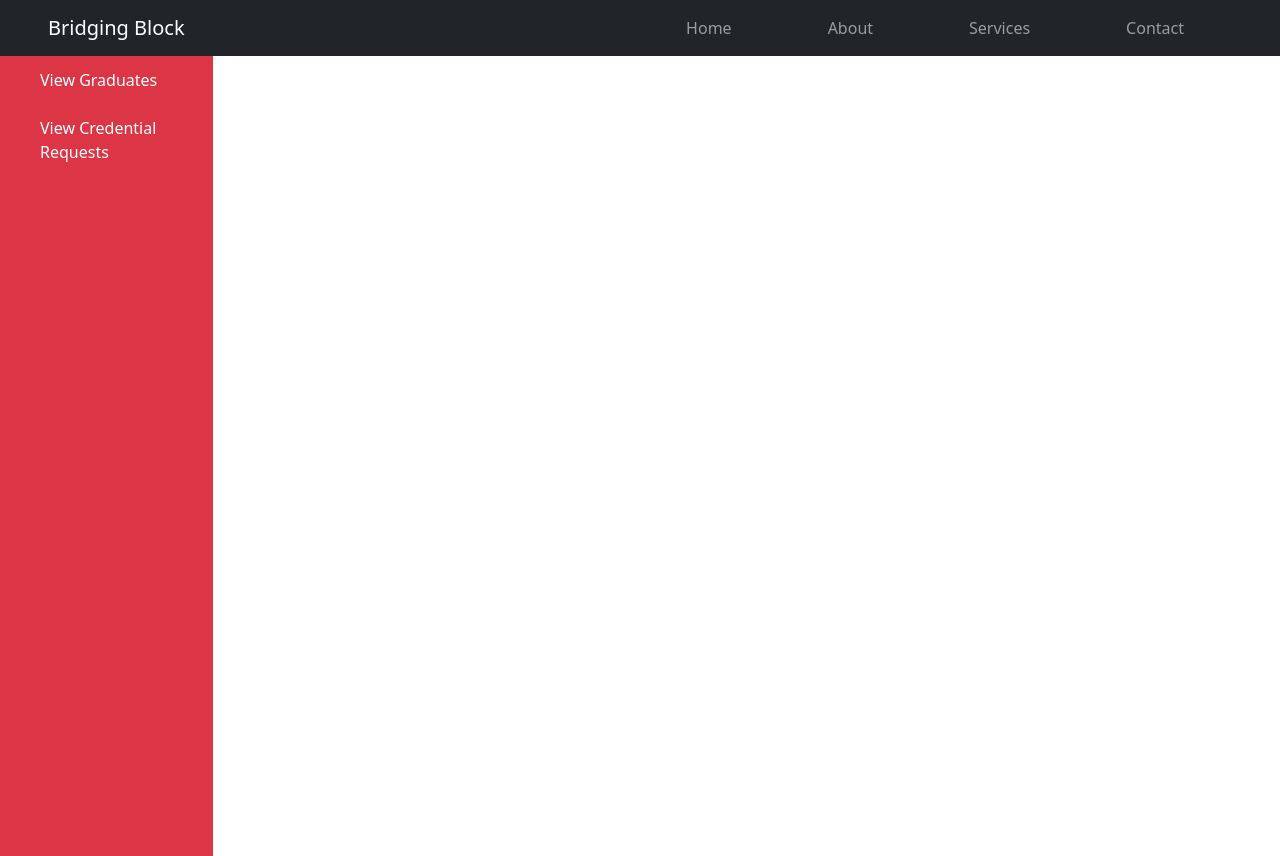
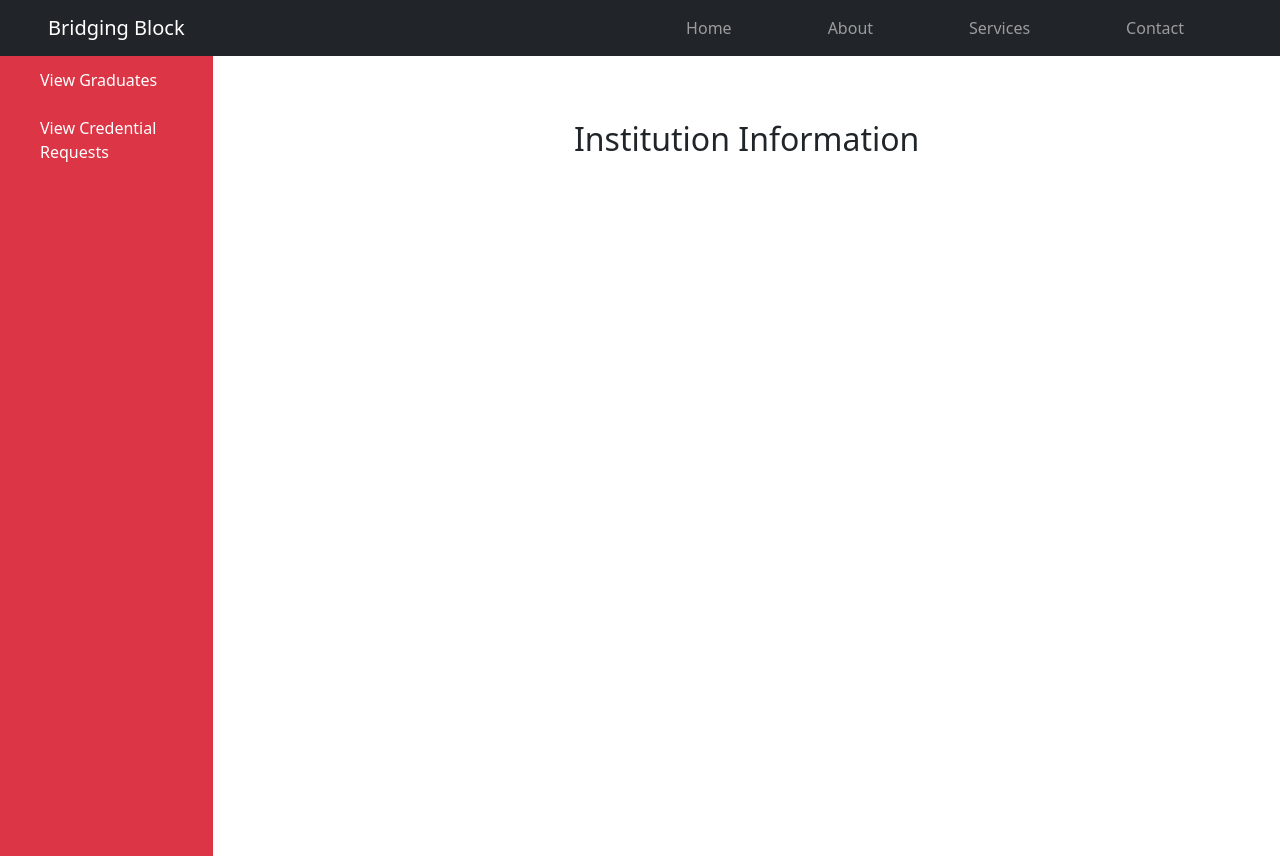
Before and after one commit to Kobani-FM/bridging-block, a React (Create React App) app in the folder src/frontend/: page /ins-meta-wallet/ins-profile in a window 1280 px wide. Built offline with nearby package versions, Linux system fonts and the light colour scheme.

Commit message:
added institution profile to check the status

```diff
--- a/src/frontend/src/components/instituation/Institution.js
+++ b/src/frontend/src/components/instituation/Institution.js
@@ -1,11 +1,23 @@
 
 import '../TableView.css';
 import NavigationInsitution from '../navbar/NavbarInstitution';
+import InstitutionProfile from "./InstitutionProfile";
+import React from "react";
 
 function Institution() {
 
  	return (
-		 <NavigationInsitution/>
+		<div>
+			<div className="container-fluid">
+				<div className="row flex-nowrap">
+					<NavigationInsitution/>
+					<div className="col py-3">
+						<InstitutionProfile/>
+		 			</div>
+				</div>
+			</div>
+		</div>
+
   	)
 }
 
--- /dev/null
+++ b/src/frontend/src/components/instituation/InstitutionProfile.js
@@ -0,0 +1,57 @@
+import React, { useState, useEffect } from 'react';
+import SmartContractInteraction from '../contract/SmartContractInteraction';
+import { Card, Container, Row, Col } from 'react-bootstrap';
+import { contractAddress } from "../../constant/config"
+import ContractABI from '../../constant/ContractABI.json';
+import Web3 from 'web3';
+function GetInstitutionInfo() {
+    const [institutionInfo, setInstitutionInfo] = useState(null);
+    const [account, setAccount] = useState(null);
+
+    useEffect(() => {
+        if (window.ethereum) {
+            const web3 = new Web3(window.ethereum);
+            web3.eth.getAccounts().then(accounts => {
+                if (accounts.length > 0) {
+                    setAccount(accounts[0]);
+                    const contractInstance = SmartContractInteraction.getContractInstance(contractAddress, ContractABI);
+
+                    async function fetchInstitutionInfo() {
+                        try {
+                            const institutionAddress = accounts[0];
+                            const {name, isRegistered} = await contractInstance.methods.getInstitution(institutionAddress).call();
+
+                            isRegistered? setInstitutionInfo({ name, isRegistered }):setInstitutionInfo({ name:"No name", isRegistered });
+                        } catch (error) {
+                            console.error('Error fetching institution info:', error);
+                        }
+                    }
+
+                    fetchInstitutionInfo();
+                }
+            });
+        }
+    }, []);
+
+    return (
+        <Container className="mt-5">
+            <h2 className="text-center">Institution Information</h2>
+            {institutionInfo && account && (
+                <Row className="justify-content-center">
+                    <Col md={6}>
+                        <Card style={{ width: '50hv' }}>
+                            <Card.Body className="text-center">
+                                <Card.Title>Account: {account}</Card.Title>
+                                <Card.Text>Institution Name: {institutionInfo.name}</Card.Text>
+                                <Card.Text>Status: {institutionInfo.isRegistered ? 'Registered' : 'Not registered yet'}</Card.Text>
+
+                            </Card.Body>
+                        </Card>
+                    </Col>
+                </Row>
+            )}
+        </Container>
+    );
+}
+
+export default GetInstitutionInfo;
```
